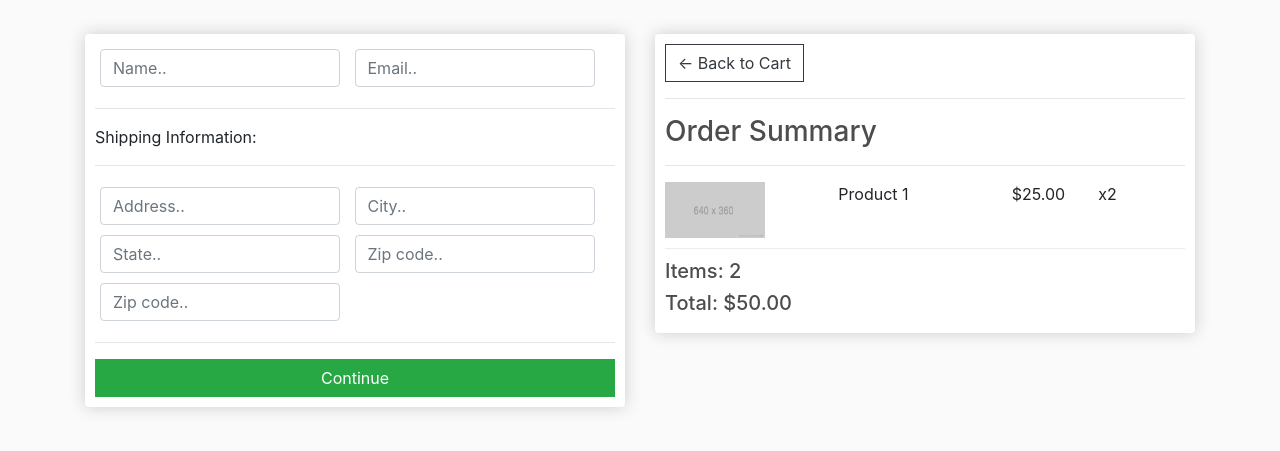
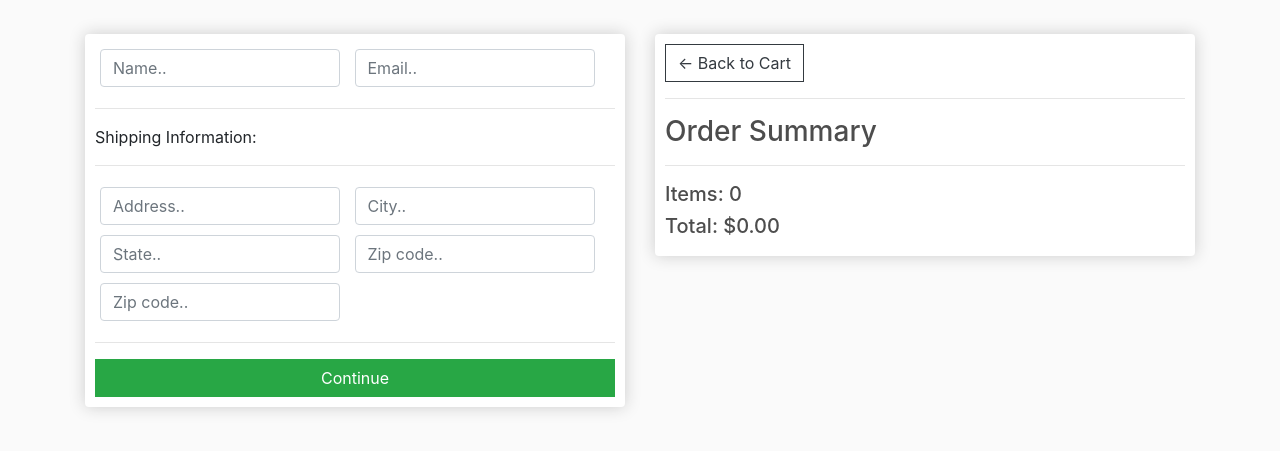
Before and after one commit to Sicret89/eshop, a Django app: page /checkout/ in a window 1280 px wide. Shown: the part 57-508 px from the top of the page. Run offline with Django 3.2, Linux system fonts and the light colour scheme; some libraries are stand-ins or nearby versions.

Commit message:
checkout working dynamic now with items in order

```diff
--- a/eshop/store/templates/store/checkout.html
+++ b/eshop/store/templates/store/checkout.html
@@ -51,20 +51,23 @@
             <hr>
             <h3>Order Summary</h3>
             <hr>
+            {% for item in items %}
             <div class="cart-row">
-                <div style="flex:2"><img class="row-image" src="{% static 'images/placeholder.png' %}"></div>
+                <div style="flex:2"><img class="row-image" src="{{ item.product.imageURL }}"></div>
                 <div style="flex:2">
-                    <p>Product 1</p>
+                    <p>{{ item.product.name }}</p>
                 </div>
                 <div style="flex:1">
-                    <p>$25.00</p>
+                    <p>${{ item.product.price }}</p>
                 </div>
                 <div style="flex:1">
-                    <p>x2</p>
+                    <p>x{{ item.quantity }}</p>
                 </div>
             </div>
-            <h5>Items: 2</h5>
-            <h5>Total: $50.00</h5>
+            {% endfor %}
+
+            <h5>Items: {{ order.get_cart_items }}</h5>
+            <h5>Total: ${{ order.get_cart_total|floatformat:2 }}</h5>
         </div>
     </div>
 </div>
--- a/eshop/store/views.py
+++ b/eshop/store/views.py
@@ -23,5 +23,13 @@
 
 
 def checkout(request):
-    context = {}
+    if request.user.is_authenticated:
+        customer = request.user.customer
+        order, created = Order.objects.get_or_create(customer=customer, complete=False)
+        items = order.orderitem_set.all()
+    else:
+        items = []
+        order = {"get_cart_total": 0, "get_cart_items": 0}
+    # to be changed later for unregister user.
+    context = {"items": items, "order": order}
     return render(request, "store/checkout.html", context)
```
